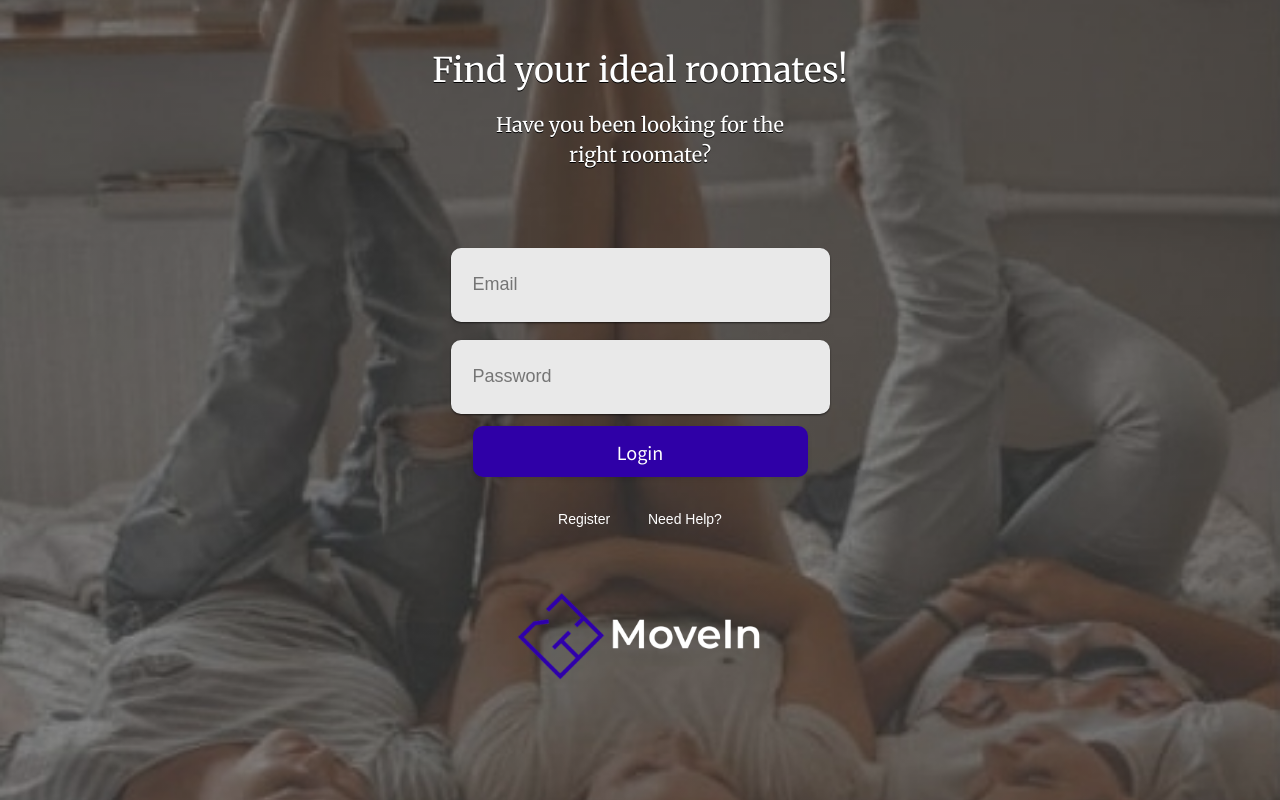
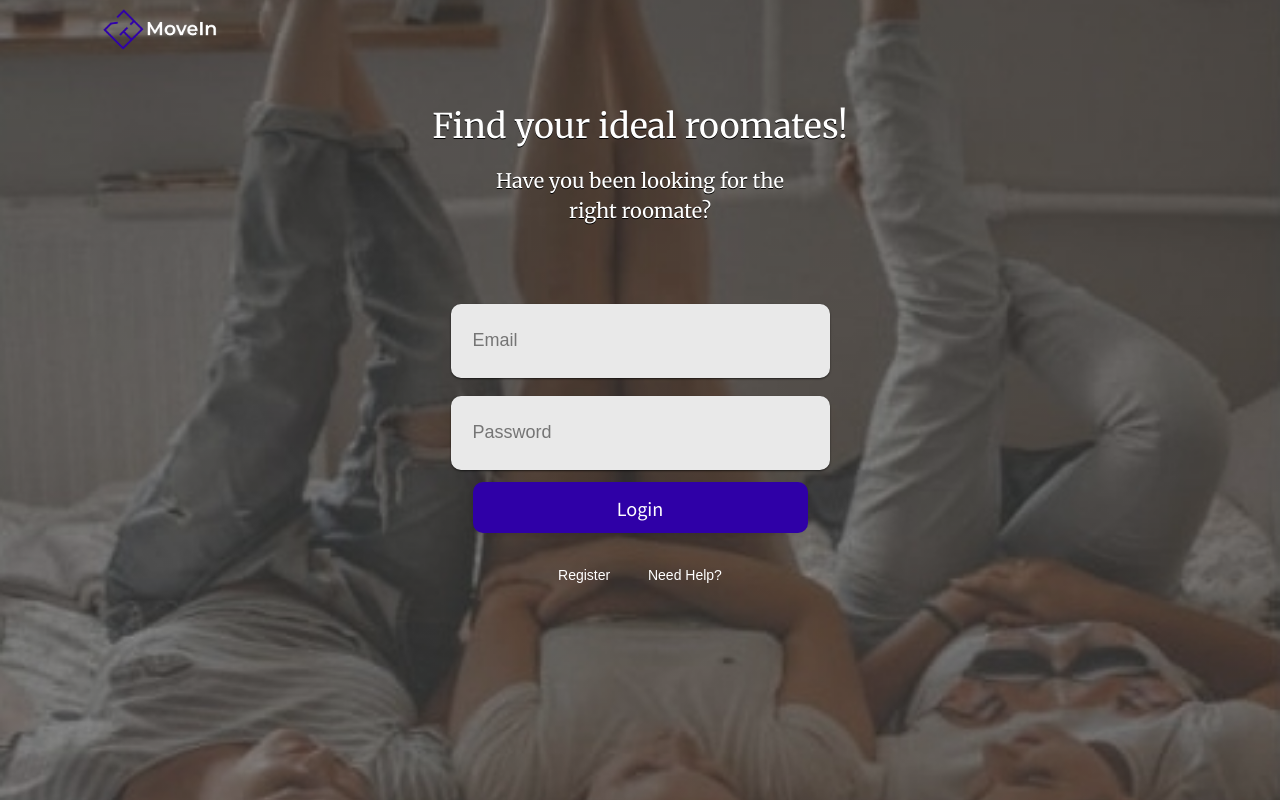
Before and after one commit to C-E-Campbell/move_in_app, a React (Create React App) app: page / in a window 1280 px wide. Built offline with nearby package versions, Linux system fonts and the light colour scheme.

Commit message:
added logo

```diff
--- a/src/Landing/Landing.jsx
+++ b/src/Landing/Landing.jsx
@@ -27,6 +27,8 @@ export default function Landing() {
     }
   };
   return (
+    <div className="landing_container">
+      <div className="landing_logoBox"></div>
       <div className="landing">
         <div className="landing_headline">
           <h1>Find your ideal roomates!</h1>
@@ -78,7 +80,7 @@ export default function Landing() {
             <button>Need Help?</button>
           </div>
         </div>
-      <div className="landing_logoBox"></div>
+      </div>
     </div>
   );
 }
--- a/src/Landing/Landing.scss
+++ b/src/Landing/Landing.scss
@@ -1,16 +1,32 @@
-.landing {
-  color: #fff;
-  height: 100vh;
-  width: 100vw;
-  display: flex;
-  flex-direction: column;
-  align-items: center;
+.landing_container {
   background-image: linear-gradient(to bottom, #0000005d, #0000003b),
     url('../assets/LandingJPG.jpg');
   background-position: center;
   background-size: cover;
   background-repeat: no-repeat;
-  overflow: hidden;
+  overflow-x: hidden;
+  height: 100vh;
+  position: relative;
+}
+
+.landing_logoBox {
+  background-image: url('../assets/logo.png');
+  height: 7vh;
+  width: 25%;
+  top: 1px;
+  left: 1px;
+  background-size: contain;
+  background-position: center;
+  background-repeat: no-repeat;
+}
+
+.landing {
+  color: #fff;
+
+  width: 100vw;
+  display: flex;
+  flex-direction: column;
+  align-items: center;
 
   .landing_headline {
     margin: 50px 0px 70px;
@@ -99,13 +115,3 @@
     }
   }
 }
-
-.landing_logoBox {
-  margin: 15px auto 0;
-  background-image: url('../assets/logo.png');
-  height: 15vh;
-  width: 90%;
-  background-size: contain;
-  background-position: center;
-  background-repeat: no-repeat;
-}
```
Lines whose indentation alone changed are shown as unchanged.
